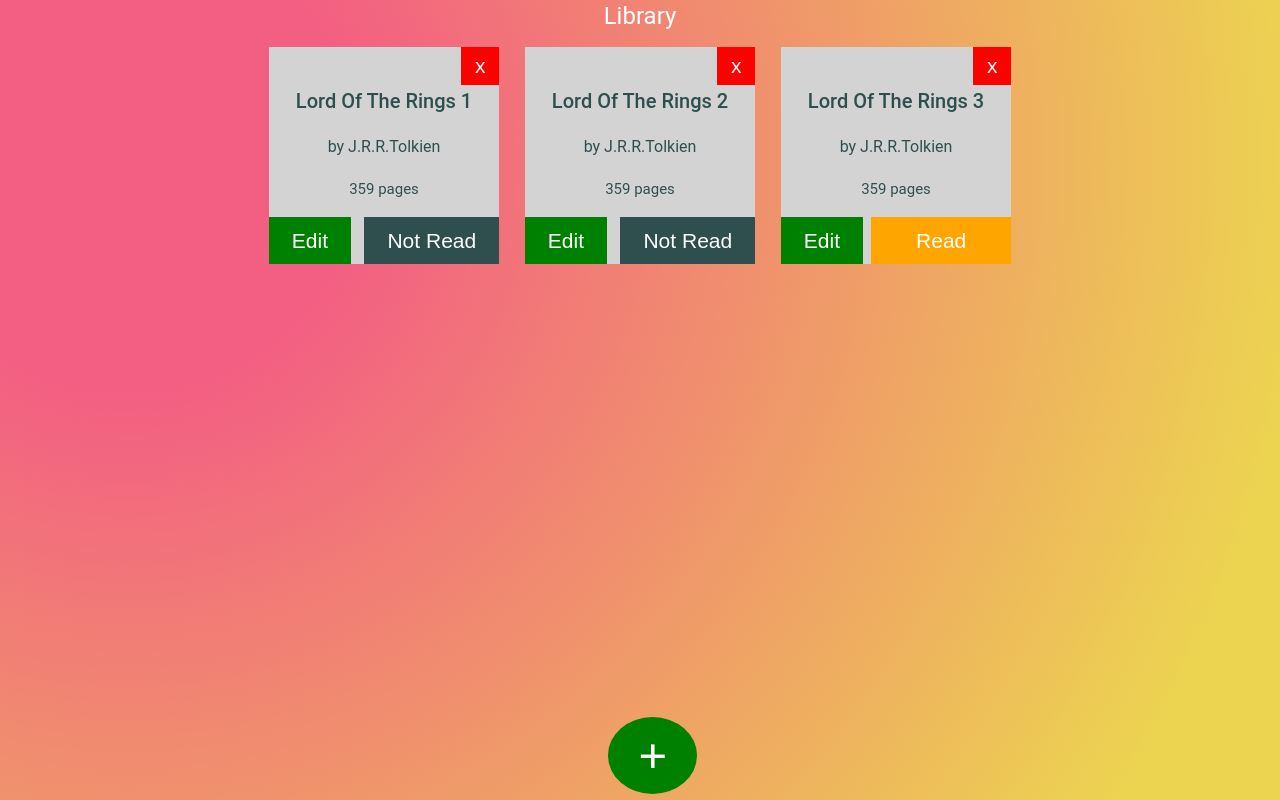
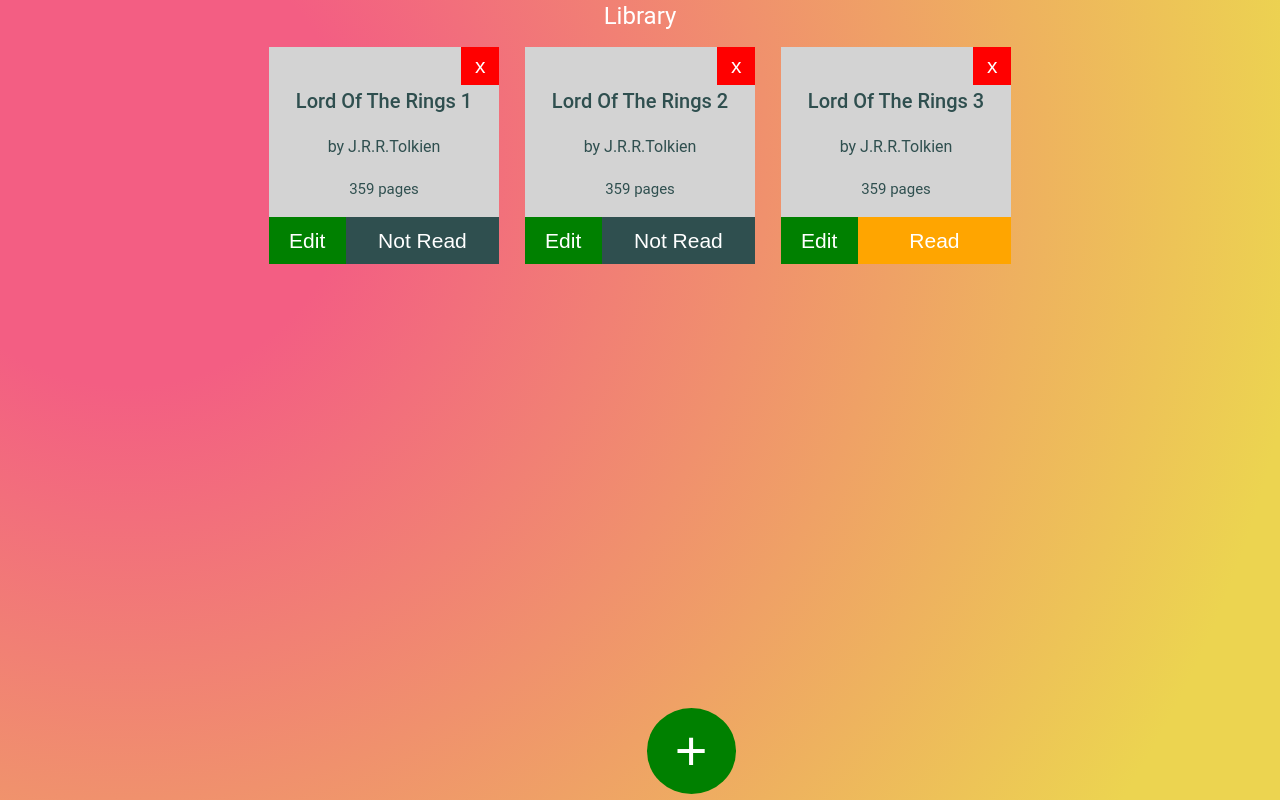
Before and after one commit to Northrain-cmd/library-angular, an Angular app: page / in a window 1280 px wide. Built offline with nearby package versions, Linux system fonts and the light colour scheme.

Commit message:
Added single data store

```diff
--- a/package.json
+++ b/package.json
@@ -21,6 +21,7 @@
     "@angular/platform-browser": "~9.1.9",
     "@angular/platform-browser-dynamic": "~9.1.9",
     "@angular/router": "~9.1.9",
+    "reset-css": "^5.0.1",
     "rxjs": "~6.5.4",
     "tslib": "^1.10.0",
     "uuid": "^8.1.0",
--- a/src/app/add-book/add-book.component.scss
+++ b/src/app/add-book/add-book.component.scss
@@ -1,11 +1,9 @@
 .container{
     position: fixed;
     bottom:30%;
-    left: 37%;
-    padding: 2% ;
+    left: 43%;
 }
 .container-form{
-
     display: flex;
     flex-direction: column;
     justify-content: center;
@@ -13,14 +11,14 @@
     background-color: lightgrey ;
     color: darkslategray;
     -webkit-box-shadow: 0px 0px 218px 20px rgba(0,0,0,1);
--moz-box-shadow: 0px 0px 218px 20px rgba(0,0,0,1);
-box-shadow: 0px 0px 218px 20px rgba(0,0,0,1);
-padding: 5%;
+    -moz-box-shadow: 0px 0px 218px 20px rgba(0,0,0,1);
+    box-shadow: 0px 0px 218px 20px rgba(0,0,0,1);
+    padding: 2%;
 
 }
 .container input {
     text-align: center;
-    font-size: 1.5em;
+    font-size: 1.5rem;
     border: none;
     width: 80%;
     overflow: hidden;
@@ -30,7 +28,7 @@
 
 }
 label{
-    font-size: 1.5em;
+    font-size: 1.5rem;
 }
 .toggle{
     display: flex;
@@ -41,7 +39,7 @@
     position: fixed;
     z-index: 10;
     bottom: 0;
-    left:47%;
+    left: 50%;
     margin-bottom: 0.5%;
 
     button{
@@ -50,7 +48,7 @@
         border: none;
         padding: 10% 25%;
         border-radius: 50%;
-        font-size: 3.5em;
+        font-size: 3.5rem;
     }
 }
 
--- a/src/app/book.service.ts
+++ b/src/app/book.service.ts
@@ -1,39 +1,37 @@
 import { Injectable } from '@angular/core';
-import { Observable, of } from 'rxjs';
+import { BehaviorSubject } from 'rxjs';
 import { v4 as uuid } from 'uuid';
 
 @Injectable({
   providedIn: 'root'
 })
 export class BookService {
-  books = [
+  books$ = new BehaviorSubject([
     {title:'Lord Of The Rings 1',author:"J.R.R.Tolkien",pages:'359',isRead:false,id:uuid()},
     {title:'Lord Of The Rings 2',author:"J.R.R.Tolkien",pages:'359',isRead:false,id:uuid()},
     {title:'Lord Of The Rings 3',author:"J.R.R.Tolkien",pages:'359',isRead:true,id:uuid()}
-  ];
-  getBooks ():Observable<{}[]> {
-    return of(this.books)
-  }
+  ]);
   addBook(newBook) {
-    this.books = [ newBook, ...this.books];
-    console.log(this.books)
+    this.books$.next([ newBook, ...this.books$.getValue()]);
+    console.log(this.books$.getValue())
   }
   updateBook(updatedBook) {
-    console.log(updatedBook)
-    this.books = [...this.books.map( book => {
+    this.books$.next([...this.books$.getValue().map( book => {
       if(book.id === updatedBook.id) {
         book = {...updatedBook};
       }
       return book;
-    })]
-    console.log(this.books)
+    })])
+    console.log(this.books$.getValue())
   }
   deleteBook(bookToDelete) {
-    this.books = [...this.books.filter(book => book.id !== bookToDelete.id)]
-    console.log(this.books)
+    this.books$.next([...this.books$.getValue().filter(book => book.id !== bookToDelete.id)])
+    console.log(this.books$.getValue())
   }
   checkIfBookExists(title, author) {
-    return this.books.find(book => book.title.trim().toLowerCase() === title.trim().toLowerCase() && book.author.trim().toLowerCase() === author.trim().toLowerCase()) ? true : false
+    console.log(this.books$.getValue())
+    return this.books$.getValue().find(book => book.title.trim().toLowerCase() === title.trim().toLowerCase() && book.author.trim().toLowerCase() === author.trim().toLowerCase()) ? true : false
   }
-  constructor() { }
+  constructor() {
+  }
 }
--- a/src/app/book/book.component.html
+++ b/src/app/book/book.component.html
@@ -6,16 +6,14 @@
         <h4>{{book.pages}} pages</h4>
         <div class="controls">
             <button (click)="editMode=!editMode" class="edit">Edit</button>
-            <button (click)= "changeReadStatus()" *ngIf="book.isRead; else notRead" class="isRead">Read</button>
+            <button [ngClass] = "{isReadButton:true, 'notRead': !this.book.isRead }" (click)= "changeReadStatus()" >{{this.text}}</button>
         </div>
-            <ng-template #notRead>
-                <button  (click)= "changeReadStatus()" class="isRead notRead">Not Read</button>
-
-            </ng-template>
 
     </div>
     <ng-template #showEdit>
-        <app-edit-book *ngIf = "book" (editSubmit)="onEdit($event)"  [book]="book"></app-edit-book>
+        <div class="editForm">
+            <app-edit-book *ngIf = "book" (editSubmit)="onEdit($event)"  [book]="book"></app-edit-book>
+        </div>
     </ng-template>
 
 
--- a/src/app/book/book.component.scss
+++ b/src/app/book/book.component.scss
@@ -1,3 +1,4 @@
+
 .card{
     background-color: lightgray;
     margin: 1% 5%;
@@ -18,26 +19,26 @@
     width: 100%;
     justify-content: space-between;
     align-items: flex-end;
-    margin-top: auto;
 }
 .edit{
     border: none;
     background-color: green;
     color: white;
     font-size: 1.5em;
-    padding: 5% 10%;
+    flex:1;
+    padding:5% 0;
 }
-.isRead{
+.isReadButton{
     border: none;
-    padding: 5% 19.5%;
+    flex: 2;
     font-size: 1.5em;
     background-color: orange;
     color: white;
+    padding:5% 0;
 }
 .notRead{
     background-color: darkslategrey;
     color: white;
-    padding: 5% 10%;
 }
 .delete{
     border: none;
@@ -47,3 +48,7 @@
     padding: 3% 6%;
     margin-left: auto;
 }
+.editForm{
+    width: 100%;
+    height: 100%;
+}
--- a/src/app/book/book.component.ts
+++ b/src/app/book/book.component.ts
@@ -13,10 +13,13 @@
   @Output() edit = new EventEmitter();
   @Output() changeRead = new EventEmitter();
   editMode = false;
+  text;
   constructor(private BookService:BookService) { }
   ngOnInit(): void {
+    this.text = this.book.isRead ? 'Read' : 'Not Read';
   }
   changeReadStatus() {
+   this.book.isRead = ! this.book.isRead;
    this.changeRead.emit(this.book);
   }
   deleteBook() {
--- a/src/app/books-container/books-container.component.html
+++ b/src/app/books-container/books-container.component.html
@@ -1,6 +1,7 @@
 <div class="wrapper">
-    <app-add-book (newBook)="onNewBook($event)"></app-add-book>
+    <app-add-book class="addBook" (newBook)="onNewBook($event)"></app-add-book>
     <div class="container">
-    <app-book (changeRead)="onChangeRead($event)" (edit)="onEdit($event)" (delete)="deleteBook($event)"  *ngFor="let book of books" [book]="book"></app-book>
+    <app-book (changeRead)="onChangeRead($event)" (edit)="onEdit($event)" (delete)="deleteBook($event)"
+      *ngFor="let book of this.BookService.books$ |async" [book]="book"></app-book>
     </div>
 </div>
--- a/src/app/books-container/books-container.component.scss
+++ b/src/app/books-container/books-container.component.scss
@@ -11,3 +11,7 @@
 .container > *{
     width: 20%;
 }
+.addBook{
+    margin: 0 auto;
+    width: 20%;
+}
--- a/src/app/books-container/books-container.component.ts
+++ b/src/app/books-container/books-container.component.ts
@@ -9,16 +9,12 @@
 })
 export class BooksContainerComponent implements OnInit {
 
-  constructor(private BookService:BookService) { }
+  constructor(public BookService:BookService) { }
   books;
   ngOnInit(): void {
-    this.BookService.getBooks().subscribe(books => {
-      this.books = books;
-    })
   }
   deleteBook(bookToDelete) {
     this.BookService.deleteBook(bookToDelete);
-    this.books = [...this.books.filter(book => book.id !== bookToDelete.id )]
   }
   onNewBook(form) {
     const tempBook = {
@@ -29,23 +25,12 @@
       id:uuid(),
     }
     this.BookService.addBook(tempBook);
-    this.books = [tempBook,...this.books];
     form.reset();
   }
   onEdit(book) {
-   this.books = [...this.books.map(b => {
-    if ( b.id === book.id ) {
-      b = {...book}
-    }
-    return b
-   } )];
    this.BookService.updateBook(book);
   }
   onChangeRead(b) {
-    this.books = [...this.books.map(book => {
-      if(book.id === b.id) book.isRead = ! book.isRead;
-      return book
-    })];
     this.BookService.updateBook(b);
 
   }
--- a/src/app/edit-book/edit-book.component.scss
+++ b/src/app/edit-book/edit-book.component.scss
@@ -3,12 +3,14 @@
     display: flex;
     flex-direction: column;
     align-items: center;
+    width: 100%;
 }
 .form-group{
     display: flex;
     flex-direction: column;
     align-items: center;
     margin: 1% 0;
+    width: 100%;
 }
 label{
     font-size: 1.2em;
--- a/src/app/edit-book/edit-book.component.ts
+++ b/src/app/edit-book/edit-book.component.ts
@@ -22,7 +22,6 @@
   }
   onSubmit(f) {
     if(f.title.value === this.book.title && f.author.value === this.book.author) {
-      console.log(f.title.value);
       this.isUnique = true;
       this.editSubmit.emit(f);
 
@@ -31,7 +30,6 @@
       if (this.BookService.checkIfBookExists(f.title.value,f.author.value)) {
         this.isUnique = false;
       } else {
-        console.log(f.title.value);
         this.isUnique = true;
         this.editSubmit.emit(f);
 
--- a/src/styles.scss
+++ b/src/styles.scss
@@ -1,7 +1,8 @@
 /* You can add global styles to this file, and also import other style files */
-
+@import '../node_modules/reset-css/sass/reset';
 html, body { height: 100%; }
 body {
+    font-size: 14px;
      margin: 0;
      font-family: Roboto, "Helvetica Neue", sans-serif;
      background-image: radial-gradient( circle farthest-corner at 10% 20%,  rgba(243,94,131,1) 17.1%, rgba(236,212,80,1) 89.7% );
```
Also changed, not shown: 1 other file (tests, documents, lock files or other folders).
